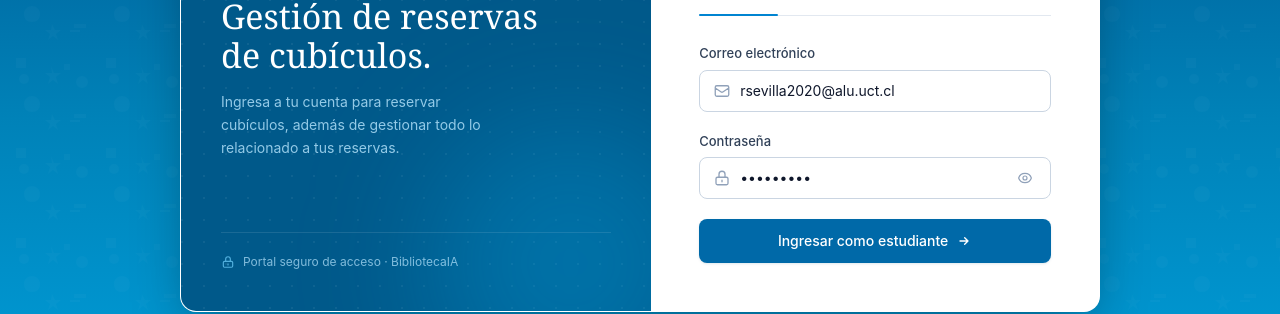
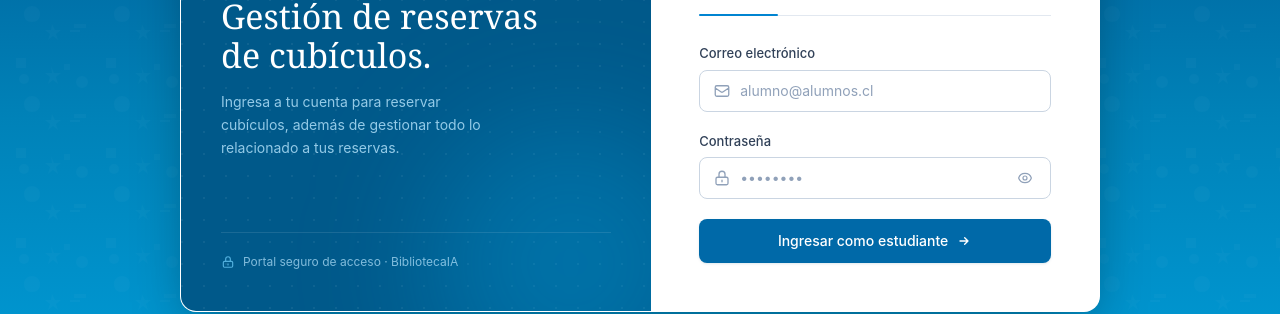
Before and after one commit to sevirodritest21-ui/prototipo, a React (Vite) app in the folder frontend/: page /login in a window 1280 px wide. Shown: the part 320-634 px from the top of the page. Built offline with nearby package versions, Linux system fonts and the light colour scheme; no server answers.

Commit message:
fix: eliminar autocompletado de credenciales por defecto en login

```diff
--- a/frontend/src/pages/Login.jsx
+++ b/frontend/src/pages/Login.jsx
@@ -29,7 +29,7 @@ export default function Login() {
 
   // Selector de perfil: 'estudiante' (por defecto) o 'admin'
   const [tipoUsuario, setTipoUsuario] = useState("estudiante");
-  const [form, setForm] = useState({ email: "rsevilla2020@alu.uct.cl", password: "admin1234" });
+  const [form, setForm] = useState({ email: "", password: "" });
   const [error, setError] = useState("");
 
   useEffect(() => {
@@ -49,11 +49,7 @@ export default function Login() {
   const handleTabChange = (nuevoTipo) => {
     setTipoUsuario(nuevoTipo);
     setError("");
-    if (nuevoTipo === "estudiante") {
-      setForm({ email: "rsevilla2020@alu.uct.cl", password: "admin1234" });
-    } else {
-      setForm({ email: "admin@biblioteca.cl", password: "admin1234" });
-    }
+    setForm({ email: "", password: "" });
   };
 
   const handleSubmit = async (e) => {
```
